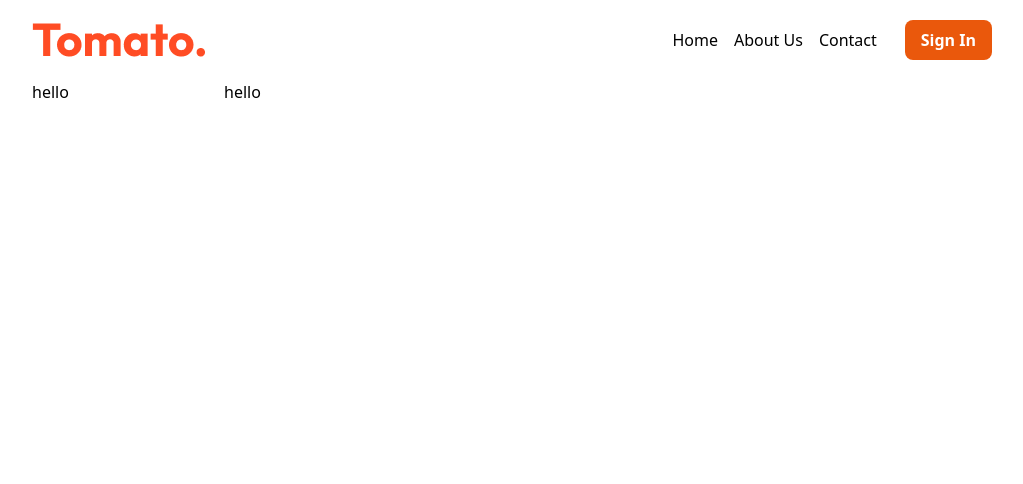
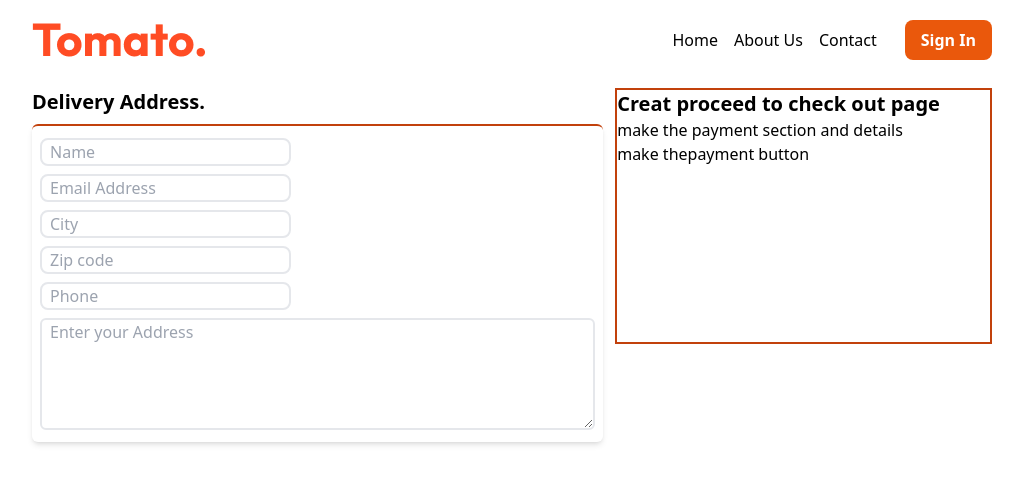
Before and after one commit to Sudhanshusingh315/foodOrderingApp, a React (Vite) app in the folder frontend/: page /checkout in a window 1280 px wide. Shown: the top 484 px of the page, without its empty margins (128-1151 px from the left). Built offline with nearby package versions, Linux system fonts and the light colour scheme.

Commit message:
payment page

```diff
--- a/frontend/src/pages/PTCO.jsx
+++ b/frontend/src/pages/PTCO.jsx
@@ -1,8 +1,48 @@
-export default function ProceedToCheckOut(){
-    return (
-        <div className="container h-screen sm:grid sm:grid-cols-5">
-            <div className="w-20 h-20">hello</div>
-            <div className="w-20 h-20">hello</div>
+export default function ProceedToCheckOut() {
+  return (
+    <div className="container mt-4 h-screen sm:grid sm:grid-cols-5 sm:gap-3">
+      <div className="w-[100%]  min-h-96 max-h-64 sm:col-span-3">
+        <h1 className="text-xl font-semibold">Delivery Address.</h1>
+        <div className="flex flex-col gap-2 mt-2 justify-around py-3 items-start px-2 shadow-md rounded-md  border-t-2 border-orange-700 ">
+          <input
+            type="text"
+            placeholder="Name"
+            className="rounded-lg px-2 outline-none focus:border-2 border-2 focus:border-orange-600"
+          />
+          <input
+            type="text"
+            placeholder="Email Address"
+            className="rounded-lg px-2 outline-none  border-2 focus:border-2 focus:border-orange-600"
+          />
+          <input
+            type="text"
+            placeholder="City"
+            className="rounded-lg px-2 outline-none border-2 focus:border-2 focus:border-orange-600"
+          />
+          <input
+            type="text"
+            placeholder="Zip code"
+            className="rounded-lg px-2 outline-none  border-2 focus:border-2 focus:border-orange-600"
+          />
+          <input
+            type="text"
+            placeholder="Phone"
+            className="rounded-lg px-2 outline-none border-2 focus:border-2 focus:border-orange-600"
+          />
+          <textarea
+            name="address"
+            placeholder="Enter your Address"
+            id=""
+            className="w-full h-28 border-2 rounded-md px-2"
+          ></textarea>
         </div>
-    )
+      </div>
+      {/* TODO: make this payment page */}
+      <div className="w-[100%] min-h-44 border-2 border-orange-700 max-h-64 focus:border-2 focus:border-orange-600 sm:col-start-4 sm: col-end-6 ">
+        <h1 className="font-bold text-xl">Creat proceed to check out page</h1>
+        <div>make the payment section and details</div>
+        <button>make thepayment button</button>
+      </div>
+    </div>
+  );
 }
```
